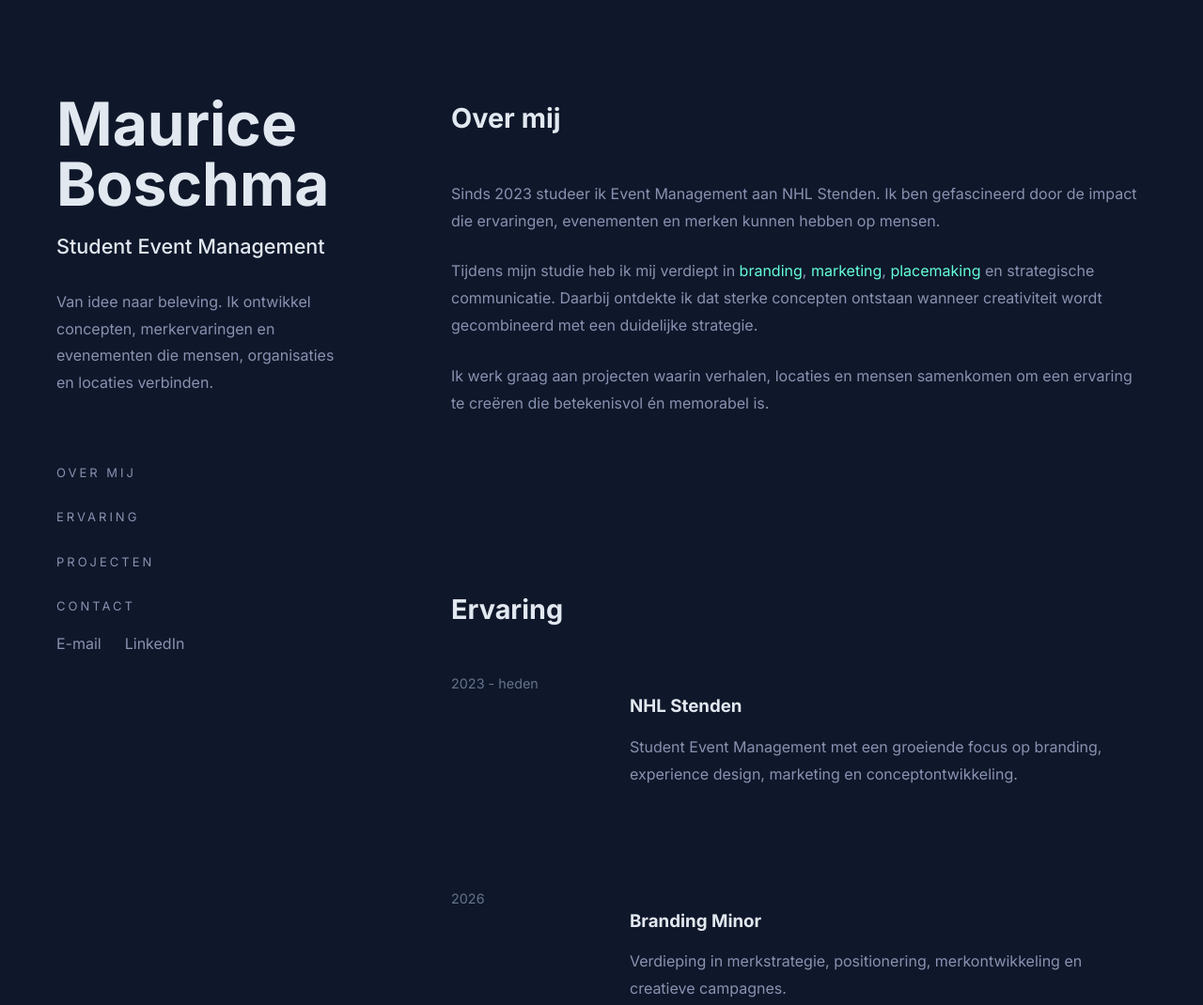
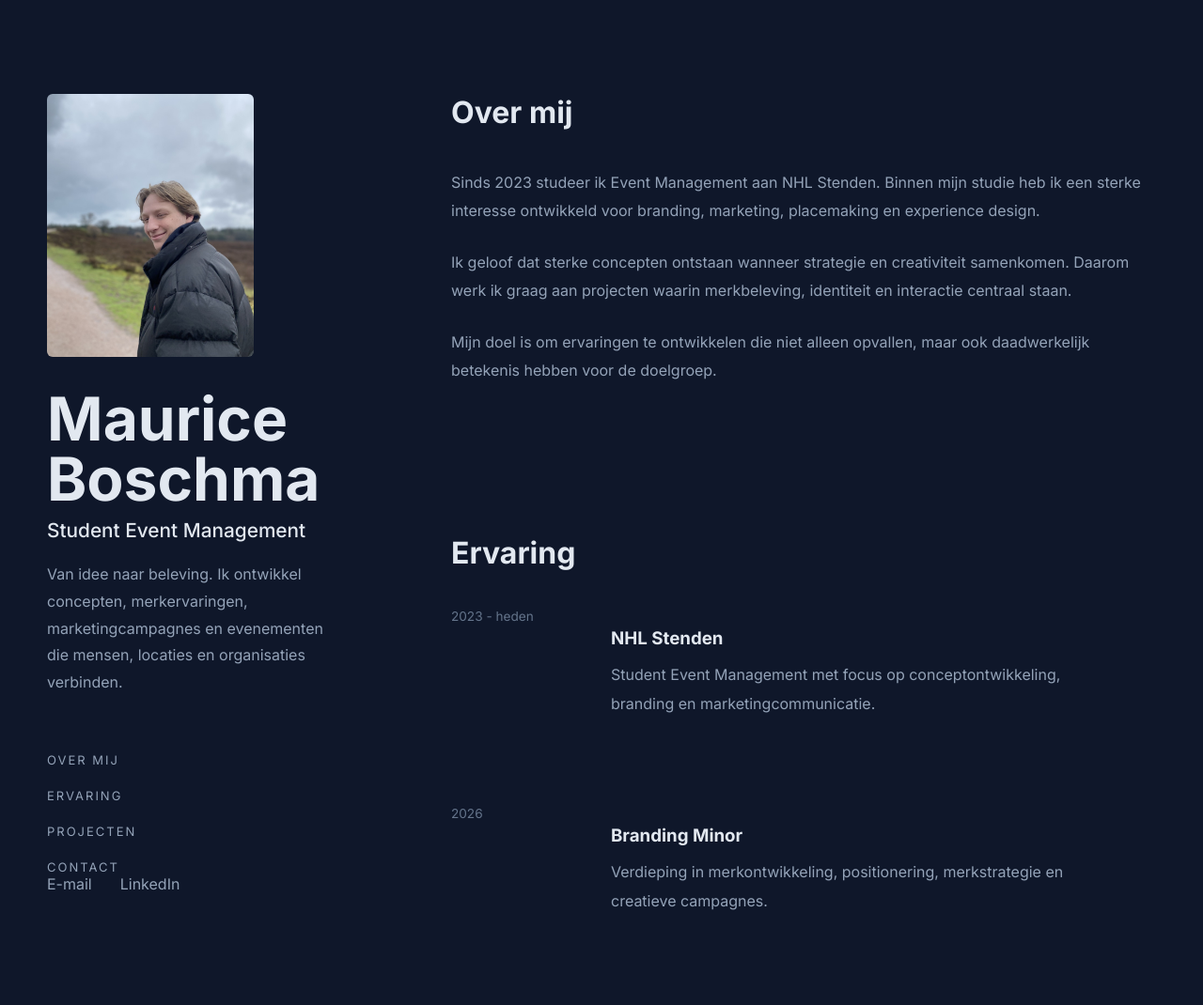
Before and after one commit to MauriceBoschma/mauriceboschma.github.io, a plain HTML site: page test.html in a window 1280 px wide. Shown: the top 1070 px of the page at 94% size. Drawn offline with Linux system fonts and the light colour scheme.

Commit message:
Refactor styles and update sidebar content
Updated styles and content in test.html for improved layout and readability.

```diff
--- a/test.html
+++ b/test.html
@@ -15,8 +15,8 @@
 
 :root{
     --bg:#0f172a;
-    --bg-light:#112240;
-    --text:#8892b0;
+    --card:#112240;
+    --text:#94a3b8;
     --heading:#e2e8f0;
     --accent:#64ffda;
 }
@@ -32,7 +32,6 @@ body{
     font-family:'Inter',sans-serif;
     background:var(--bg);
     color:var(--text);
-    line-height:1.8;
 }
 
 a{
@@ -40,11 +39,10 @@ a{
 }
 
 .layout{
+    display:grid;
+    grid-template-columns:420px 1fr;
     max-width:1400px;
     margin:auto;
-    display:grid;
-    grid-template-columns:420px 1fr;
-    min-height:100vh;
 }
 
 /* SIDEBAR */
@@ -54,42 +52,51 @@ a{
     top:0;
     height:100vh;
 
-    padding:100px 60px;
+    padding:100px 50px;
 
     display:flex;
     flex-direction:column;
     justify-content:space-between;
 }
 
-.name{
-    font-size:4rem;
-    color:var(--heading);
-    line-height:1;
-    margin-bottom:15px;
+.sidebar img{
+    width:220px;
+    height:280px;
+    object-fit:cover;
+    margin-bottom:30px;
+    border-radius:6px;
 }
 
-.role{
+.sidebar h1{
     color:var(--heading);
-    font-size:1.35rem;
-    font-weight:500;
-    margin-bottom:25px;
+    font-size:4rem;
+    line-height:1;
+    margin-bottom:10px;
 }
 
-.sidebar-text{
+.sidebar h2{
+    color:var(--heading);
+    font-size:1.3rem;
+    margin-bottom:20px;
+    font-weight:500;
+}
+
+.sidebar p{
     max-width:320px;
+    line-height:1.8;
 }
 
 .side-nav{
     display:flex;
     flex-direction:column;
-    gap:24px;
-    margin-top:70px;
+    gap:22px;
+    margin-top:60px;
 }
 
 .side-nav a{
     color:var(--text);
+    letter-spacing:2px;
     text-transform:uppercase;
-    letter-spacing:3px;
     font-size:13px;
     transition:.3s;
 }
@@ -101,12 +108,11 @@ a{
 
 .socials{
     display:flex;
-    gap:25px;
+    gap:30px;
 }
 
 .socials a{
     color:var(--text);
-    transition:.3s;
 }
 
 .socials a:hover{
@@ -119,39 +125,32 @@ a{
     padding:100px 60px;
 }
 
-section{
-    margin-bottom:180px;
+.content section{
+    margin-bottom:160px;
 }
 
 .section-title{
     color:var(--heading);
-    font-size:1.8rem;
+    font-size:2rem;
     margin-bottom:40px;
 }
 
 .content p{
-    margin-bottom:25px;
+    line-height:1.9;
+    margin-bottom:24px;
 }
 
-/* ABOUT */
-
-.highlight{
-    color:var(--accent);
-}
-
-/* EXPERIENCE */
+/* TIMELINE */
 
 .timeline-item{
-
     display:grid;
-    grid-template-columns:140px 1fr;
+    grid-template-columns:120px 1fr;
     gap:30px;
-
-    margin-bottom:60px;
+    margin-bottom:50px;
 }
 
 .timeline-date{
-    font-size:.9rem;
+    font-size:.85rem;
     color:#64748b;
 }
 
@@ -175,16 +174,15 @@ section{
 .project-card{
 
     display:grid;
+    grid-template-columns:220px 1fr;
 
-    grid-template-columns:240px 1fr;
-
-    gap:30px;
+    gap:25px;
 
     padding:24px;
 
-    border-radius:12px;
+    border-radius:14px;
 
-    margin-bottom:35px;
+    margin-bottom:30px;
 
     transition:.3s;
 }
@@ -196,14 +194,14 @@ section{
 
 .project-card img{
     width:100%;
-    height:150px;
+    height:140px;
     object-fit:cover;
     border-radius:8px;
 }
 
 .project-card h3{
     color:var(--heading);
-    margin-bottom:12px;
+    margin-bottom:10px;
 }
 
 .project-card p{
@@ -213,37 +211,19 @@ section{
 /* CONTACT */
 
 .contact-box{
-    background:var(--bg-light);
+    background:var(--card);
     padding:40px;
     border-radius:12px;
 }
 
-.contact-box a{
+.contact-link{
     color:var(--accent);
     font-size:1.1rem;
 }
 
-/* SCROLLBAR */
-
-::-webkit-scrollbar{
-    width:8px;
-}
-
-::-webkit-scrollbar-track{
-    background:var(--bg);
-}
-
-::-webkit-scrollbar-thumb{
-    background:#233554;
-}
-
-::-webkit-scrollbar-thumb:hover{
-    background:#34507c;
-}
-
 /* MOBILE */
 
-@media(max-width:992px){
+@media (max-width: 992px){
 
 .layout{
     grid-template-columns:1fr;
@@ -255,12 +235,17 @@ section{
     padding:60px 30px;
 }
 
-.name{
+.sidebar img{
+    width:180px;
+    height:220px;
+}
+
+.sidebar h1{
     font-size:3rem;
 }
 
 .content{
-    padding:0 30px 80px;
+    padding:40px 30px 80px;
 }
 
 .project-card{
@@ -285,25 +270,19 @@ section{
 
 <div class="layout">
 
-    <!-- SIDEBAR -->
-
 <aside class="sidebar">
 
 <div>
 
-            <h1 class="name">
-                Maurice
-                Boschma
-            </h1>
+<img src="images/maurice-boschma.jpg" alt="Maurice Boschma">
 
-            <h2 class="role">
-                Student Event Management
-            </h2>
+<h1>Maurice Boschma</h1>
 
-            <p class="sidebar-text">
-                Van idee naar beleving. Ik ontwikkel concepten,
-                merkervaringen en evenementen die mensen,
-                organisaties en locaties verbinden.
+<h2>Student Event Management</h2>
+
+<p>
+Van idee naar beleving. Ik ontwikkel concepten, merkervaringen,
+marketingcampagnes en evenementen die mensen, locaties en organisaties verbinden.
 </p>
 
 <nav class="side-nav">
@@ -316,62 +295,40 @@ section{
 </div>
 
 <div class="socials">
-
-            <a href="mailto:maurice.jc.boschma@outlook.com">
-                E-mail
-            </a>
-
-            <a href="#">
-                LinkedIn
-            </a>
-
+<a href="mailto:maurice.jc.boschma@outlook.com">E-mail</a>
+<a href="#">LinkedIn</a>
 </div>
 
 </aside>
 
-    <!-- CONTENT -->
-
 <main class="content">
-
-        <!-- ABOUT -->
 
 <section id="about">
 
-            <h2 class="section-title">
-                Over mij
-            </h2>
+<h2 class="section-title">Over mij</h2>
 
 <p>
-                Sinds 2023 studeer ik Event Management aan NHL Stenden.
-                Ik ben gefascineerd door de impact die ervaringen,
-                evenementen en merken kunnen hebben op mensen.
+Sinds 2023 studeer ik Event Management aan NHL Stenden. Binnen mijn studie
+heb ik een sterke interesse ontwikkeld voor branding, marketing,
+placemaking en experience design.
 </p>
 
 <p>
-                Tijdens mijn studie heb ik mij verdiept in
-                <span class="highlight">branding</span>,
-                <span class="highlight">marketing</span>,
-                <span class="highlight">placemaking</span>
-                en strategische communicatie. Daarbij ontdekte ik dat
-                sterke concepten ontstaan wanneer creativiteit wordt
-                gecombineerd met een duidelijke strategie.
+Ik geloof dat sterke concepten ontstaan wanneer strategie en creativiteit
+samenkomen. Daarom werk ik graag aan projecten waarin merkbeleving,
+identiteit en interactie centraal staan.
 </p>
 
 <p>
-                Ik werk graag aan projecten waarin verhalen,
-                locaties en mensen samenkomen om een ervaring
-                te creëren die betekenisvol én memorabel is.
+Mijn doel is om ervaringen te ontwikkelen die niet alleen opvallen,
+maar ook daadwerkelijk betekenis hebben voor de doelgroep.
 </p>
 
 </section>
 
-        <!-- EXPERIENCE -->
-
 <section id="experience">
 
-            <h2 class="section-title">
-                Ervaring
-            </h2>
+<h2 class="section-title">Ervaring</h2>
 
 <div class="timeline-item">
 
@@ -381,14 +338,11 @@ section{
 
 <div class="timeline-content">
 
-                    <h3>
-                        NHL Stenden
-                    </h3>
+<h3>NHL Stenden</h3>
 
 <p>
-                        Student Event Management met een groeiende
-                        focus op branding, experience design,
-                        marketing en conceptontwikkeling.
+Student Event Management met focus op conceptontwikkeling,
+branding en marketingcommunicatie.
 </p>
 
 </div>
@@ -403,14 +357,11 @@ section{
 
 <div class="timeline-content">
 
-                    <h3>
-                        Branding Minor
-                    </h3>
+<h3>Branding Minor</h3>
 
 <p>
-                        Verdieping in merkstrategie,
-                        positionering, merkontwikkeling
-                        en creatieve campagnes.
+Verdieping in merkontwikkeling, positionering,
+merkstrategie en creatieve campagnes.
 </p>
 
 </div>
@@ -419,97 +370,77 @@ section{
 
 </section>
 
-        <!-- PROJECTS -->
-
 <section id="projects">
 
-            <h2 class="section-title">
-                Geselecteerde Projecten
-            </h2>
+<h2 class="section-title">Projecten</h2>
 
-            <a class="project-card" href="#">
+<div class="project-card">
 
 <img src="images/broodpoortje.jpg" alt="Broodpoortje">
 
 <div>
 
-                    <h3>
-                        Broodpoortje
-                    </h3>
+<h3>Broodpoortje</h3>
 
 <p>
-                        Placemakingproject rondom de transformatie
-                        van een historische locatie naar een plek
-                        voor ontmoeting, inspiratie en verbinding.
+Placemakingproject rondom de transformatie van een historische
+locatie naar een plek voor ontmoeting, inspiratie en verbinding.
 </p>
 
 </div>
 
-            </a>
+</div>
 
-            <a class="project-card" href="#">
+<div class="project-card">
 
 <img src="images/bakkie-op-de-brug.png" alt="Bakkie op de Brug">
 
 <div>
 
-                    <h3>
-                        Bakkie op de Brug
-                    </h3>
+<h3>Bakkie op de Brug</h3>
 
 <p>
-                        Offline marketingcampagne voor Harvey's
-                        Koffie To Go waarbij voorbijgangers tijdens
-                        de ochtendspits werden verrast met een gratis
-                        espresso shot.
+Offline marketingcampagne voor Harvey's Koffie To Go waarbij
+voorbijgangers tijdens de ochtendspits een gratis espresso shot ontvingen.
 </p>
 
 </div>
 
-            </a>
+</div>
 
-            <a
-                class="project-card"
-                href="https://climatebridge.io"
-                target="_blank">
+<div class="project-card">
 
-<img src="images/maurice-boschma.jpg" alt="">
+<img src="images/maurice-boschma.jpg" alt="ClimateBridge">
 
 <div>
 
-                    <h3>
-                        ClimateBridge
-                    </h3>
+<h3>ClimateBridge</h3>
 
 <p>
-                        Ontwikkeling van een nieuwe merkidentiteit
-                        en visuele positionering voor een
-                        duurzaam innovatieplatform.
+Ontwikkeling van een nieuwe merkidentiteit en positionering voor
+een duurzaam innovatieplatform dat studenten, ondernemers en
+organisaties met elkaar verbindt.
 </p>
 
 </div>
 
-            </a>
+</div>
 
 </section>
 
-        <!-- CONTACT -->
-
 <section id="contact">
 
-            <h2 class="section-title">
-                Contact
-            </h2>
+<h2 class="section-title">Contact</h2>
 
 <div class="contact-box">
 
 <p>
-                    Op zoek naar een stagiair, samenwerking
-                    of iemand die graag meedenkt over concepten,
-                    branding en evenementen?
+Ben je op zoek naar een stagiair, projectpartner of creatieve
+conceptontwikkelaar? Neem gerust contact op.
 </p>
 
-                <a href="mailto:maurice.jc.boschma@outlook.com">
+<a class="contact-link"
+href="mailto:maurice.jc.boschma@outlook.com">
 maurice.jc.boschma@outlook.com
 </a>
 
```
Lines whose indentation alone changed are shown as unchanged.
